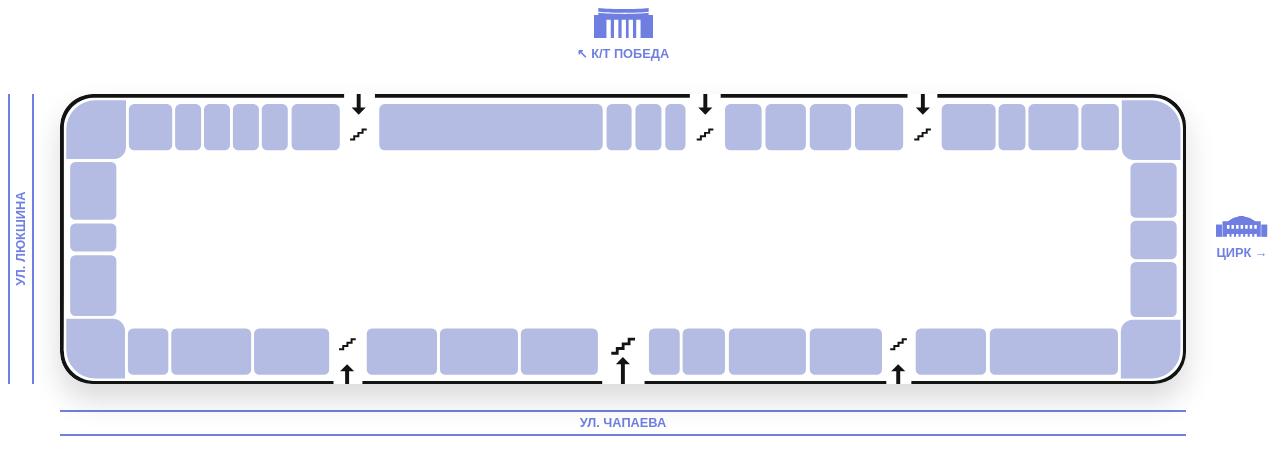
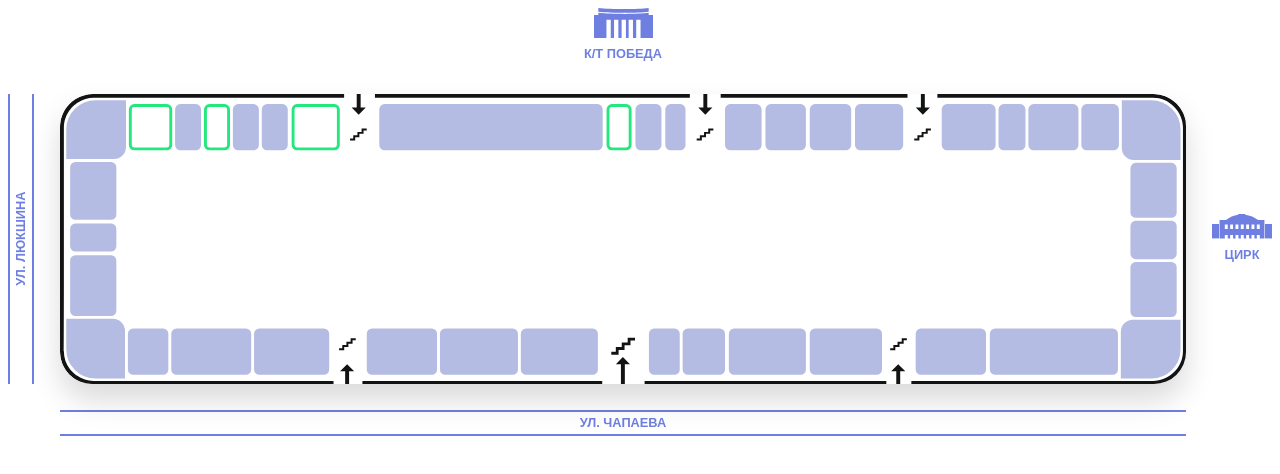
Before and after one commit to dergunovd/tdc, a website built with webpack: page index.html in a window 1280 px wide. Built offline with nearby package versions, Linux system fonts and the light colour scheme.

Commit message:
use div insteed of p for nail (BEM sucks)

```diff
--- a/src/scheme.html
+++ b/src/scheme.html
@@ -8,11 +8,11 @@
           <path
               d="M4.33028 4.82143C16.7798 6.16071 42.4908 6.42857 54.6697 4.82143V6.96429H59V30H46.5505V11.7857H42.2202V30H38.9725V11.7857H34.6422V30H31.9358V11.7857H27.6055V30H24.3578V11.7857H20.0275V30H16.7798V11.7857H12.4495V30H0V6.96429H4.33028V4.82143Z"/>
         </svg>
-        <p class="scheme__place__text">↖&nbsp;к/т&nbsp;Победа</p>
+        <div class="scheme__place__text">к/т&nbsp;Победа</div>
       </div>
     </div>
     <div class="scheme__left">
-      <p class="scheme__left__text">ул.&nbsp;Люкшина</p>
+      <div class="scheme__left__text">ул.&nbsp;Люкшина</div>
     </div>
     <div class="scheme__center">
       <div class="scheme__scheme">
@@ -47,46 +47,46 @@
             <path d="M302.799 14.0973L310.123 21.4316L317.457 14.0973H312.16V0H308.086V14.0973H302.799Z" fill="#121413"/>
             <path d="M301.159 48.29V46.2499H304.47V42.7918H308.799V39.344H313.138V35.886H318.486V37.9261H315.176V41.3842H310.836V44.832H306.507V48.29H301.159Z" fill="#121413"/>
           </g>
-          <rect class="scheme__office" id="office_1" x="73" y="12" width="42" height="45" rx="4" />
-          <rect class="scheme__office" id="office_2" x="121" y="12" width="24" height="45" rx="4" />
-          <rect class="scheme__office" id="office_3" x="151" y="12" width="24" height="45" rx="4" />
-          <rect class="scheme__office" id="office_4" x="181" y="12" width="24" height="45" rx="4" />
-          <rect class="scheme__office" id="office_5" x="211" y="12" width="24" height="45" rx="4" />
-          <rect class="scheme__office" id="office_6" x="242" y="12" width="47" height="45" rx="4" />
-          <rect class="scheme__office" id="office_7" x="333" y="12" width="229" height="45" rx="4" />
-          <rect class="scheme__office" id="office_8" x="569" y="12" width="23" height="45" rx="4" />
-          <rect class="scheme__office" id="office_9" x="599" y="12" width="24" height="45" rx="4" />
-          <rect class="scheme__office" id="office_10" x="630" y="12" width="18" height="45" rx="4" />
-          <rect class="scheme__office" id="office_11" x="692" y="12" width="35" height="45" rx="4" />
-          <rect class="scheme__office" id="office_12" x="734" y="12" width="39" height="45" rx="4" />
-          <rect class="scheme__office" id="office_13" x="780" y="12" width="40" height="45" rx="4" />
-          <rect class="scheme__office" id="office_14" x="827" y="12" width="47" height="45" rx="4" />
-          <rect class="scheme__office" id="office_15" x="917" y="12" width="53" height="45" rx="4" />
-          <rect class="scheme__office" id="office_16" x="1007" y="12" width="49" height="45" rx="4" />
-          <rect class="scheme__office" id="office_17" x="976" y="12" width="25" height="45" rx="4" />
-          <rect class="scheme__office" id="office_18" x="1062" y="12" width="36" height="45" rx="4" />
-          <path class="scheme__office" id="office_19" d="M1104 8H1133C1149.02 8 1162 20.9837 1162 37V67H1115C1108.92 67 1104 62.0751 1104 56V8Z" />
-          <rect class="scheme__office" id="office_20" x="1158" y="73" width="54" height="45" rx="4" transform="rotate(90 1158 73)" />
-          <rect class="scheme__office" id="office_21"x="1158" y="133" width="37" height="45" rx="4" transform="rotate(90 1158 133)"/>
-          <rect class="scheme__office" id="office_22"x="1158" y="176" width="54" height="45" rx="4" transform="rotate(90 1158 176)" />
-          <path class="scheme__office" id="office_23" d="M1162 236L1162 265C1162 281.016 1149.02 294 1133 294L1103 294L1103 247C1103 240.925 1107.92 236 1114 236L1162 236Z" />
-          <rect class="scheme__office" id="office_24" x="1097" y="290" width="130" height="45" rx="4" transform="rotate(-180 1097 290)" />
-          <rect class="scheme__office" id="office_25" x="960" y="290" width="70" height="45" rx="4" transform="rotate(-180 960 290)" />
-          <rect class="scheme__office" id="office_26" x="852" y="290" width="72" height="45" rx="4" transform="rotate(-180 852 290)" />
-          <rect class="scheme__office" id="office_27" x="773" y="290" width="77" height="45" rx="4" transform="rotate(-180 773 290)" />
-          <rect class="scheme__office" id="office_28" x="642" y="290" width="29" height="45" rx="4" transform="rotate(-180 642 290)"/>
-          <rect class="scheme__office" id="office_29" x="689" y="290" width="41" height="45" rx="4" transform="rotate(-180 689 290)"/>
-          <rect class="scheme__office" id="office_30" x="557" y="290" width="77" height="45" rx="4" transform="rotate(-180 557 290)" />
-          <rect class="scheme__office" id="office_31" x="390" y="290" width="70" height="45" rx="4" transform="rotate(-180 390 290)"/>
-          <rect class="scheme__office" id="office_32" x="474" y="290" width="78" height="45" rx="4" transform="rotate(-180 474 290)"/>
-          <rect class="scheme__office" id="office_33" x="278" y="290" width="75" height="45" rx="4" transform="rotate(-180 278 290)"/>
-          <rect class="scheme__office" id="office_34" x="111" y="290" width="39" height="45" rx="4" transform="rotate(-180 111 290)"/>
-          <rect class="scheme__office" id="office_35" x="197" y="290" width="80" height="45" rx="4" transform="rotate(-180 197 290)"/>
-          <path class="scheme__office" id="office_36" d="M66 294L37 294C20.9837 294 8 281.016 8 265L8 235L55 235C61.0751 235 66 239.925 66 246L66 294Z"/>
-          <rect class="scheme__office" id="office_37" x="12" y="229" width="60" height="45" rx="4" transform="rotate(-90 12 229)" />
-          <rect class="scheme__office" id="office_38" x="12" y="162" width="26" height="45" rx="4" transform="rotate(-90 12 162)" />
-          <rect class="scheme__office" id="office_39" x="12" y="129" width="57" height="45" rx="4" transform="rotate(-90 12 129)" />
-          <path class="scheme__office" id="office_40" d="M8 66L8 37C8 20.9837 20.9837 8 37 8L67 8L67 55C67 61.0751 62.0751 66 56 66L8 66Z" />
+          <rect class="scheme__office" id="office_0" x="73" y="12" width="42" height="45" rx="4" />
+          <rect class="scheme__office" id="office_1" x="121" y="12" width="24" height="45" rx="4" />
+          <rect class="scheme__office" id="office_2" x="151" y="12" width="24" height="45" rx="4" />
+          <rect class="scheme__office" id="office_3" x="181" y="12" width="24" height="45" rx="4" />
+          <rect class="scheme__office" id="office_4" x="211" y="12" width="24" height="45" rx="4" />
+          <rect class="scheme__office" id="office_5" x="242" y="12" width="47" height="45" rx="4" />
+          <rect class="scheme__office" id="office_6" x="333" y="12" width="229" height="45" rx="4" />
+          <rect class="scheme__office" id="office_7" x="569" y="12" width="23" height="45" rx="4" />
+          <rect class="scheme__office" id="office_8" x="599" y="12" width="24" height="45" rx="4" />
+          <rect class="scheme__office" id="office_9" x="630" y="12" width="18" height="45" rx="4" />
+          <rect class="scheme__office" id="office_10" x="692" y="12" width="35" height="45" rx="4" />
+          <rect class="scheme__office" id="office_11" x="734" y="12" width="39" height="45" rx="4" />
+          <rect class="scheme__office" id="office_12" x="780" y="12" width="40" height="45" rx="4" />
+          <rect class="scheme__office" id="office_13" x="827" y="12" width="47" height="45" rx="4" />
+          <rect class="scheme__office" id="office_14" x="917" y="12" width="53" height="45" rx="4" />
+          <rect class="scheme__office" id="office_15" x="1007" y="12" width="49" height="45" rx="4" />
+          <rect class="scheme__office" id="office_16" x="976" y="12" width="25" height="45" rx="4" />
+          <rect class="scheme__office" id="office_17" x="1062" y="12" width="36" height="45" rx="4" />
+          <path class="scheme__office" id="office_18" d="M1104 8H1133C1149.02 8 1162 20.9837 1162 37V67H1115C1108.92 67 1104 62.0751 1104 56V8Z" />
+          <rect class="scheme__office" id="office_19" x="1158" y="73" width="54" height="45" rx="4" transform="rotate(90 1158 73)" />
+          <rect class="scheme__office" id="office_20"x="1158" y="133" width="37" height="45" rx="4" transform="rotate(90 1158 133)"/>
+          <rect class="scheme__office" id="office_21"x="1158" y="176" width="54" height="45" rx="4" transform="rotate(90 1158 176)" />
+          <path class="scheme__office" id="office_22" d="M1162 236L1162 265C1162 281.016 1149.02 294 1133 294L1103 294L1103 247C1103 240.925 1107.92 236 1114 236L1162 236Z" />
+          <rect class="scheme__office" id="office_23" x="1097" y="290" width="130" height="45" rx="4" transform="rotate(-180 1097 290)" />
+          <rect class="scheme__office" id="office_24" x="960" y="290" width="70" height="45" rx="4" transform="rotate(-180 960 290)" />
+          <rect class="scheme__office" id="office_25" x="852" y="290" width="72" height="45" rx="4" transform="rotate(-180 852 290)" />
+          <rect class="scheme__office" id="office_26" x="773" y="290" width="77" height="45" rx="4" transform="rotate(-180 773 290)" />
+          <rect class="scheme__office" id="office_27" x="642" y="290" width="29" height="45" rx="4" transform="rotate(-180 642 290)"/>
+          <rect class="scheme__office" id="office_28" x="689" y="290" width="41" height="45" rx="4" transform="rotate(-180 689 290)"/>
+          <rect class="scheme__office" id="office_29" x="557" y="290" width="77" height="45" rx="4" transform="rotate(-180 557 290)" />
+          <rect class="scheme__office" id="office_30" x="390" y="290" width="70" height="45" rx="4" transform="rotate(-180 390 290)"/>
+          <rect class="scheme__office" id="office_31" x="474" y="290" width="78" height="45" rx="4" transform="rotate(-180 474 290)"/>
+          <rect class="scheme__office" id="office_32" x="278" y="290" width="75" height="45" rx="4" transform="rotate(-180 278 290)"/>
+          <rect class="scheme__office" id="office_33" x="111" y="290" width="39" height="45" rx="4" transform="rotate(-180 111 290)"/>
+          <rect class="scheme__office" id="office_34" x="197" y="290" width="80" height="45" rx="4" transform="rotate(-180 197 290)"/>
+          <path class="scheme__office" id="office_35" d="M66 294L37 294C20.9837 294 8 281.016 8 265L8 235L55 235C61.0751 235 66 239.925 66 246L66 294Z"/>
+          <rect class="scheme__office" id="office_36" x="12" y="229" width="60" height="45" rx="4" transform="rotate(-90 12 229)" />
+          <rect class="scheme__office" id="office_37" x="12" y="162" width="26" height="45" rx="4" transform="rotate(-90 12 162)" />
+          <rect class="scheme__office" id="office_38" x="12" y="129" width="57" height="45" rx="4" transform="rotate(-90 12 129)" />
+          <path class="scheme__office" id="office_39" d="M8 66L8 37C8 20.9837 20.9837 8 37 8L67 8L67 55C67 61.0751 62.0751 66 56 66L8 66Z" />
         </svg>
 
         <div class="scheme__info" id="schemeInfo"></div>
@@ -100,7 +100,7 @@
           <path d="M52.1262 9.81818H59V24H52.1262V9.81818Z"/>
           <path d="M6.87379 9.81818H0V24H6.87379V9.81818Z"/>
         </svg>
-        <p class="scheme__place__text">Цирк&nbsp;→</p>
+        <div class="scheme__place__text">Цирк</div>
       </div>
     </div>
     <div class="scheme__bottom">ул.&nbsp;Чапаева</div>
--- a/src/scheme.sass
+++ b/src/scheme.sass
@@ -77,6 +77,7 @@ $gray: #C9CDCC
 
   &__place
     display: flex
+    width: 100%
     flex-direction: column
     align-items: center
     &__icon
```
Also changed, not shown: dist/scheme.min.js.
